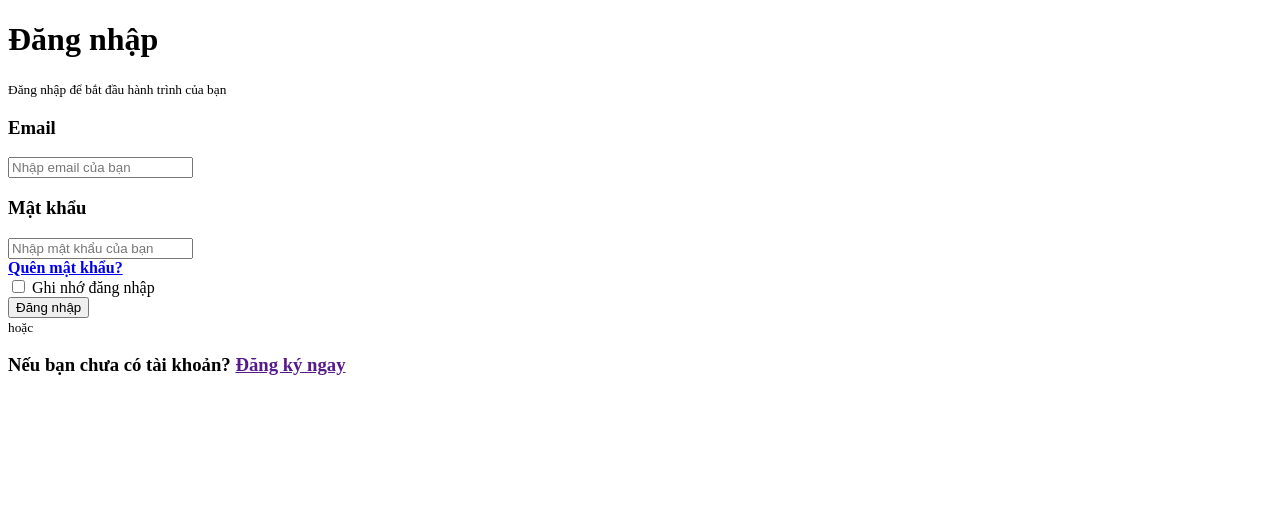
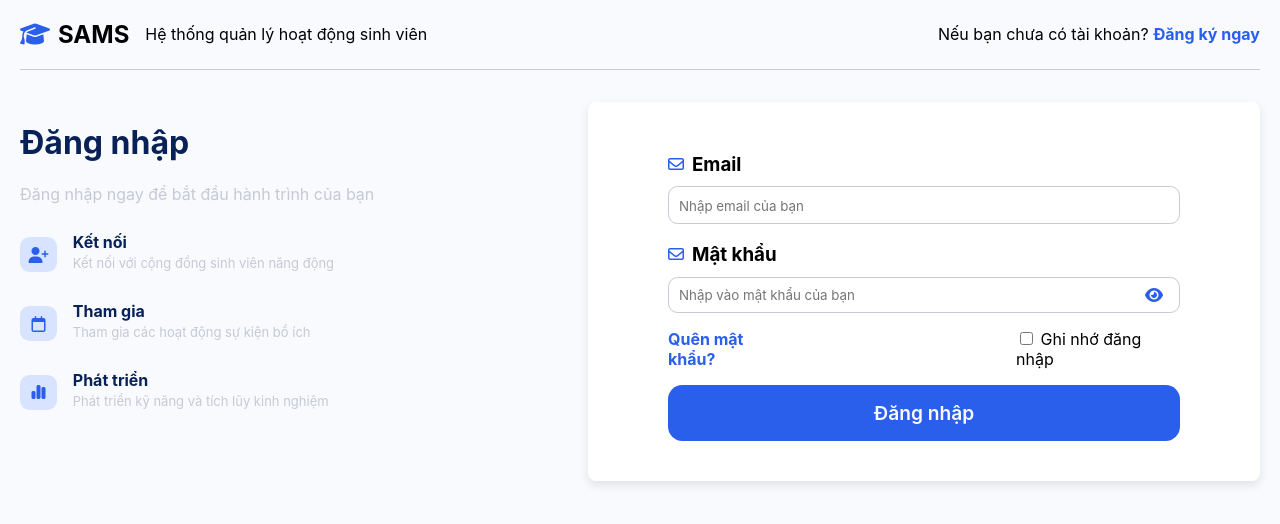
Before and after one commit to hannie122115-afk/ql-hoat-dong-sinh-vien, a PHP site: page /login.php in a window 1280 px wide. Shown: the top 524 px of the page. Run offline with PHP 8.4, Linux system fonts and the light colour scheme.

Commit message:
css login done

```diff
--- a/assets/css/register.css
+++ b/assets/css/register.css
@@ -223,3 +223,31 @@ body {
 .btn-submit:active {
   transform: translateY(0);
 }
+
+.login-form {
+  max-width: 38rem;
+}
+
+.login-form-container {
+  display: flex;
+  align-items: flex-start;
+  flex-direction: column;
+  justify-content: center;
+  padding: 0rem 3rem 0rem 3rem;
+}
+
+.login-block {
+  width: 100%;
+}
+
+.login-memory-block {
+  display: flex;
+  align-items: center;
+  margin-top: 1rem;
+  column-gap: 14rem;
+}
+
+.login-btn {
+  width: 100%;
+  margin-top: 1rem;
+}
--- a/login.php
+++ b/login.php
@@ -57,31 +57,88 @@ if($_SERVER['REQUEST_METHOD'] === 'POST'){
     <meta charset="UTF-8" />
     <meta name="viewport" content="width=device-width, initial-scale=1.0" />
     <title>Đăng nhập</title>
+    <link rel="stylesheet" href="https://cdnjs.cloudflare.com/ajax/libs/font-awesome/6.5.2/css/all.min.css">
+    <link rel="stylesheet" href="assets/css/register.css">
   </head>
   <body>
-    <div class="login-container">
-      <div class="login-form">
-        <form action="#" method="post">
-          <div class="login-logo">
-            <i class="fa-light fa-user-graduate"></i>
+
+    <header>
+        <div class="register-header">
+            <div class="register-header-left">
+                <div class="register-header-logo">
+                    <i class="fa-solid fa-graduation-cap"></i>
+                    <h2>SAMS</h2>
                 </div>
+                <div class="register-header-tiltle">
+                    Hệ thống quản lý hoạt động sinh viên
+                </div>
+            </div>
+            <div class="register-header-right">
+              Nếu bạn chưa có tài khoản?
+              <b>
+                  <a href="login.php">Đăng ký ngay</a>
+              </b>
+            </div>
+        </div>
+    </header>
+
+    <div class="register-container">
+      <div class="register-describe">
         <h1>Đăng nhập</h1>
-          <small>Đăng nhập để bắt đầu hành trình của bạn</small>
+        <span>Đăng nhập ngay để bắt đầu hành trình của bạn</span>
+        <div class="register-describe-block">
+
+          <div class="register-describe-item">
+              <div class="register-describe-logo">
+                  <i class="fa-solid fa-user-plus"></i>
+              </div>
+              <div class="register-describe-title">
+                  <h3>Kết nối</h3>
+                  <span>Kết nối với cộng đồng sinh viên năng động</span>
+              </div>
+          </div>
+
+          <div class="register-describe-item">
+              <div class="register-describe-logo">
+                  <i class="fa-regular fa-calendar"></i>
+              </div>
+              <div class="register-describe-title">
+                  <h3>Tham gia</h3>
+                  <span>Tham gia các hoạt động sự kiện bổ ích</span>
+              </div>
+          </div>
+
+          <div class="register-describe-item">
+              <div class="register-describe-logo">
+                  <i class="fa-solid fa-chart-simple"></i>
+              </div>
+              <div class="register-describe-title">
+                  <h3>Phát triển</h3>
+                  <span>Phát triển kỹ năng và tích lũy kinh nghiệm</span>
+              </div>
+          </div>
+
+        </div>
 
         <?php if(isset($_SESSION['success_message'])){ ?>
           <div class="success_login_message">
             <?= $_SESSION['success_message']; ?>
           </div>
         <?php unset($_SESSION['success_message']); } ?>
+      </div>
 
-          <div class="login-block">
-            <div class="login-title-block">
-              <h3>Email</h3>
-            </div>
-            <div class="login-input-block">
+      <div class="login-form register-form">
+        <form action="#" method="post">
+          <div class="login-form-container ">
+            <div class="login-block register-block">
+              <div class="login-title-block register-title-block">
                 <span>
                   <i class="fa-regular fa-envelope"></i>
                 </span>
+                <h3>Email</h3>
+              </div>
+              <div class="login-input-block register-input-block">
+
                 <input
                   type="text"
                   name="email"
@@ -95,21 +152,16 @@ if($_SERVER['REQUEST_METHOD'] === 'POST'){
               <?php endif;?>
             </div>
 
-          <div class="login-block">
-            <div class="login-title-block">
-              <h3>Mật khẩu</h3>
-            </div>
-            <div class="login-input-block">
+          <div class="login-block register-block">
+            <div class="login-title-block register-title-block">
               <span>
                 <i class="fa-regular fa-envelope"></i>
               </span>
-              <input
-                type="password"
-                name="password"
-                id=""
-                value="<?= htmlspecialchars($password ?? '') ?>"
-                placeholder="Nhập mật khẩu của bạn"
-              />
+              <h3>Mật khẩu</h3>
+            </div>
+            <div class="login-input-block register-input-block password-block">
+              <input type="text" name="password" value="<?= htmlspecialchars($password ?? '') ?>" placeholder="Nhập vào mật khẩu của bạn" class="hidden-password">
+                <i class="fa-solid fa-eye toggle-password-icon"></i>
             </div>
             <?php if(!empty($error['password'])): ?>
             <small style="color: red"> <?= $error['password'] ?> </small>
@@ -128,23 +180,15 @@ if($_SERVER['REQUEST_METHOD'] === 'POST'){
             </div>
           </div>
 
-          <div class="login-btn">
+          <div class="login-btn register-submit register-btn-submit">
             <input type="submit" value="Đăng nhập" />
+          </div>
           </div>
         </form>
       </div>
-      <div class="register-another">
-            <small>hoặc</small>
-            <div class="login-google-btn"></div>
-            <h3>
-                Nếu bạn chưa có tài khoản?
-                <a href="">
-                    <b>
-                        Đăng ký ngay
-                    </b>
-                </a>
-            </h3>
-        </div>
     </div>
   </body>
+
+    <script src="assets/js/password.js"></script>
+
 </html>
--- a/register.php
+++ b/register.php
@@ -117,7 +117,7 @@ if($_SERVER['REQUEST_METHOD'] == 'POST'){
             <div class="register-header-right">
                 Bạn đã có tài khoản?
                 <b>
-                    <a href="login.php">Đăng nhập</a>
+                    <a href="login.php">Đăng nhập ngay</a>
                 </b>
             </div>
         </div>
```
Lines whose indentation alone changed are shown as unchanged.
